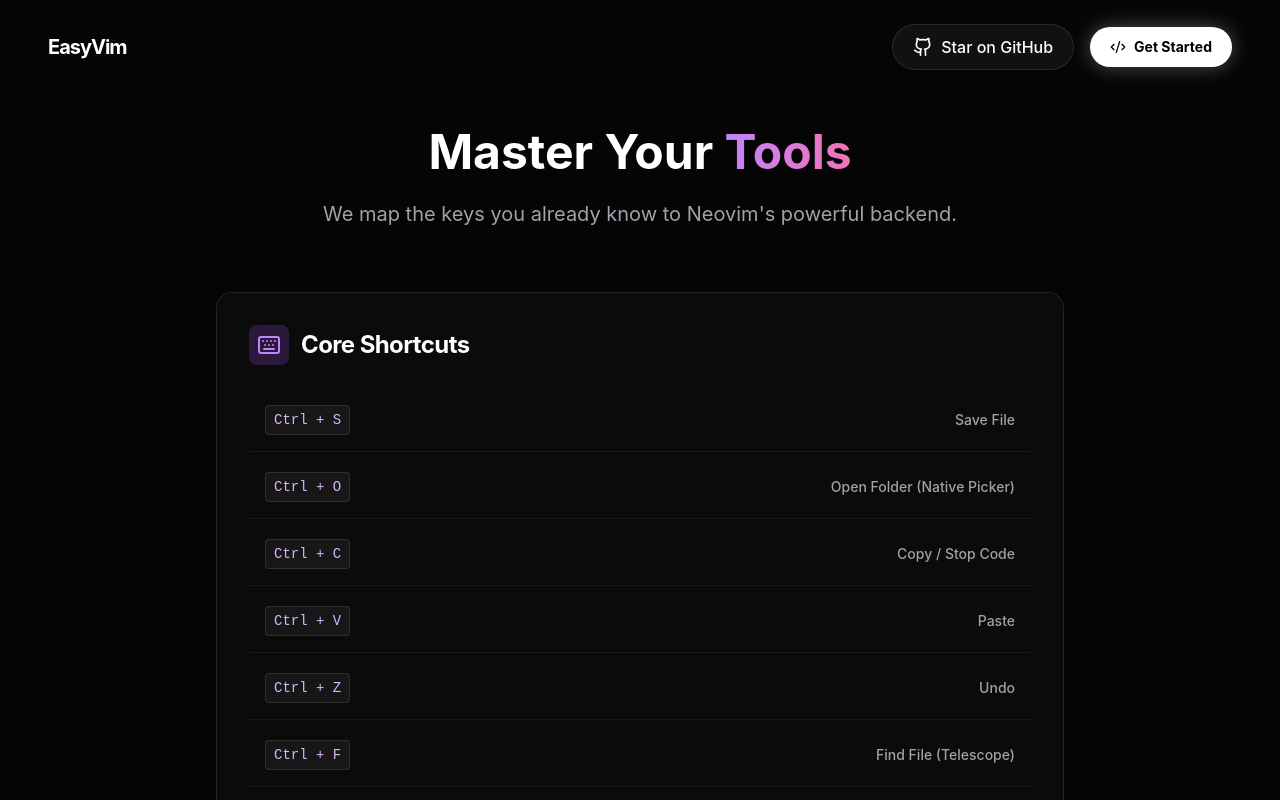
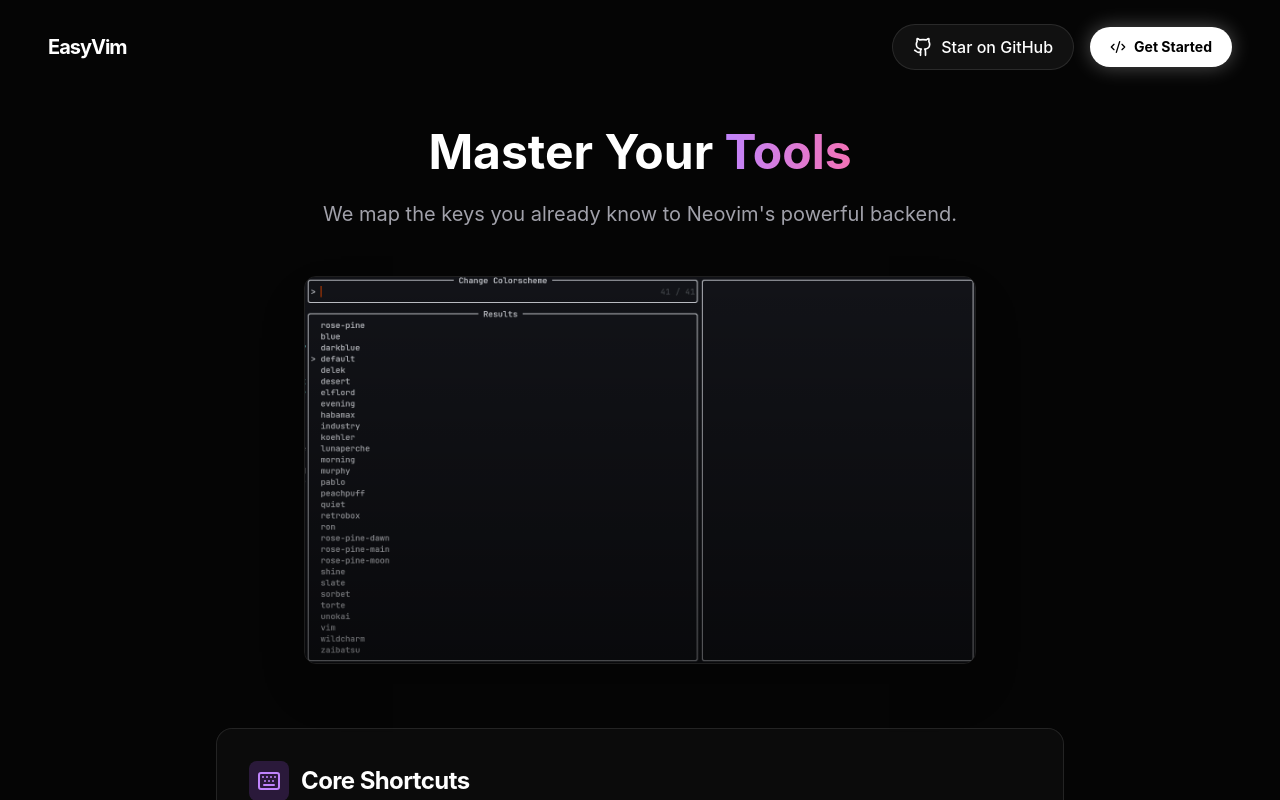
Before and after one commit to benevolentshrine/easyvim-site, a React (Vite) app: page /shortcuts in a window 1280 px wide. Shown: the top 800 px of the page. Built offline with nearby package versions, Linux system fonts and the light colour scheme.

Commit message:
feat: update shortcuts image and add it to shortcuts page

```diff
--- a/src/pages/Shortcuts.tsx
+++ b/src/pages/Shortcuts.tsx
@@ -25,7 +25,16 @@
     <div className="min-h-screen pt-32 pb-20 px-6 max-w-4xl mx-auto">
       <div className="text-center mb-16">
         <h1 className="text-5xl font-bold text-white mb-6">Master Your <span className="text-transparent bg-clip-text bg-gradient-to-r from-purple-400 to-pink-400">Tools</span></h1>
-        <p className="text-xl text-secondary">We map the keys you already know to Neovim's powerful backend.</p>
+        <p className="text-xl text-secondary mb-12">We map the keys you already know to Neovim's powerful backend.</p>
+
+        <div className="relative overflow-hidden rounded-xl border border-white/10 shadow-2xl max-w-2xl mx-auto group">
+           <div className="absolute inset-0 bg-gradient-to-b from-transparent to-black/50 z-10 pointer-events-none"></div>
+           <img
+             src="/screenshots/features/shortcuts.png"
+             alt="Visual Shortcuts Cheat Sheet"
+             className="w-full h-auto object-cover opacity-90 group-hover:opacity-100 transition-opacity"
+           />
+        </div>
       </div>
 
       <div className="grid gap-12">
```
Also changed, not shown: public/screenshots/features/shortcuts.png.
